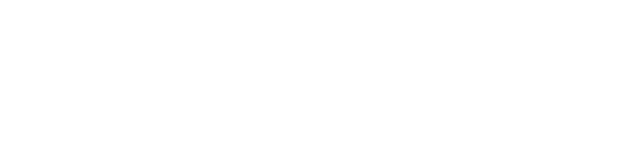
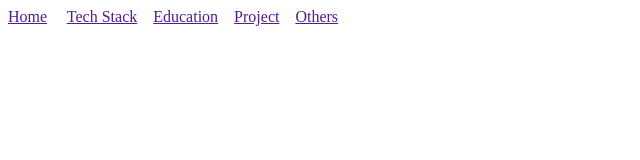
Before and after one commit to mabhishek042/profile-Abhishek, a plain HTML site: page index.html in a window 1280 px wide. Shown: the whole page, without its empty margins (0-640 px from the left). Drawn offline with Linux system fonts and the light colour scheme.

Commit message:
Added Links
Added Links

```diff
--- a/index.html
+++ b/index.html
@@ -6,6 +6,12 @@
     <title>Index</title>
 </head>
 <body>
-
+    <header>
+        <a href="">Home</a> &nbsp; &nbsp;
+        <a href="">Tech Stack</a>&nbsp; &nbsp;
+        <a href="">Education</a>&nbsp; &nbsp;
+        <a href="">Project</a>&nbsp; &nbsp;
+        <a href="">Others</a>
+    </header>
 </body>
 </html>
```
